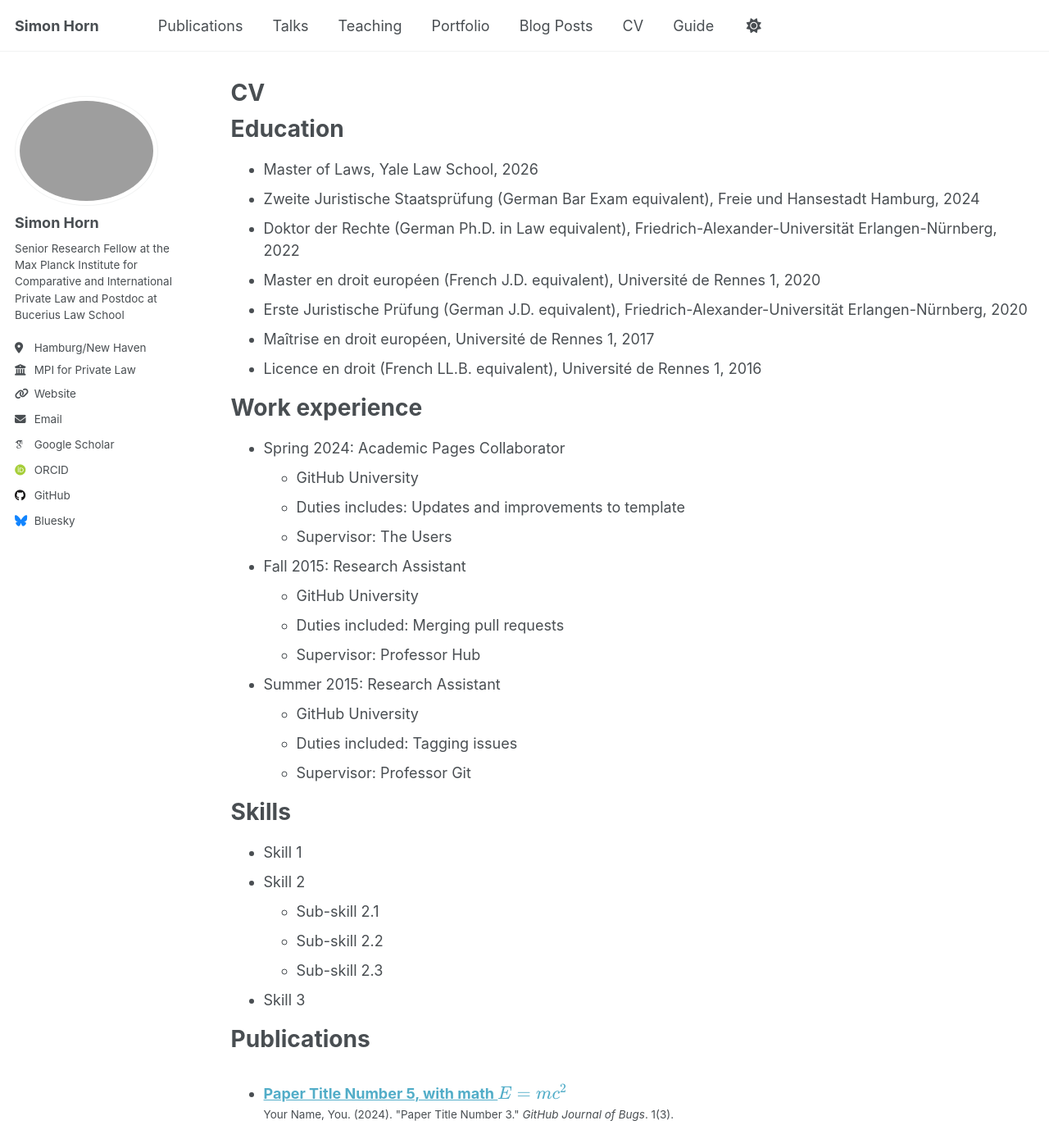
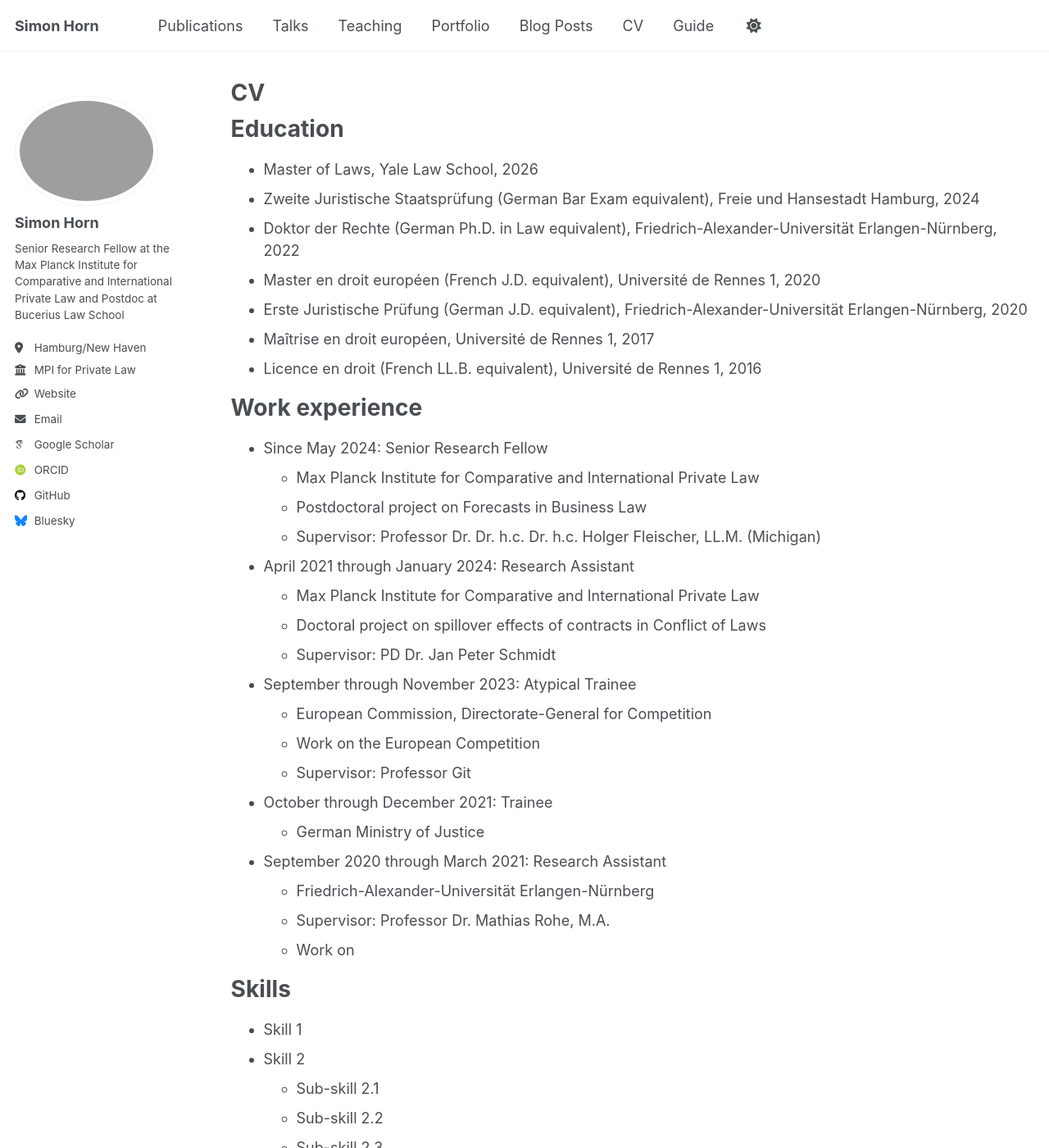
Before and after one commit to simon-horn/simon-horn.github.io, a Jekyll site: the page built from _pages/cv.md, in a window 1280 px wide and 1400 px high. Shown: the whole window at 82% size. Built offline with Jekyll 4.4.1, drawn with Linux system fonts in a browser that asks for light colours; some web fonts are replaced; a script that is not in the unit is left out; some of the changed text lies outside the part shown.

Commit message:
Revise CV with updated work experience and roles
Updated work experience section with new positions and details.

```diff
--- a/_pages/cv.md
+++ b/_pages/cv.md
@@ -21,20 +21,28 @@ Education
 
 Work experience
 ======
-* Spring 2024: Academic Pages Collaborator
-  * GitHub University
-  * Duties includes: Updates and improvements to template
-  * Supervisor: The Users
+* Since May 2024: Senior Research Fellow
+  * Max Planck Institute for Comparative and International Private Law
+  * Postdoctoral project on Forecasts in Business Law
+  * Supervisor: Professor Dr. Dr. h.c. Dr. h.c. Holger Fleischer, LL.M. (Michigan)
 
-* Fall 2015: Research Assistant
-  * GitHub University
-  * Duties included: Merging pull requests
-  * Supervisor: Professor Hub
+* April 2021 through January 2024: Research Assistant
+  * Max Planck Institute for Comparative and International Private Law
+  * Doctoral project on spillover effects of contracts in Conflict of Laws
+  * Supervisor: PD Dr. Jan Peter Schmidt
 
-* Summer 2015: Research Assistant
-  * GitHub University
-  * Duties included: Tagging issues
+* September through November 2023: Atypical Trainee
+  * European Commission, Directorate-General for Competition
+  * Work on the European Competition
   * Supervisor: Professor Git
+
+* October through December 2021: Trainee
+  * German Ministry of Justice
+
+* September 2020 through March 2021: Research Assistant
+  * Friedrich-Alexander-Universität Erlangen-Nürnberg
+  * Supervisor: Professor Dr. Mathias Rohe, M.A.
+  * Work on
 
 Skills
 ======
@@ -62,7 +70,3 @@ Teaching
   <ul>{% for post in site.teaching reversed %}
     {% include archive-single-cv.html %}
   {% endfor %}</ul>
-
-Service and leadership
-======
-* Currently signed in to 43 different slack teams
```
